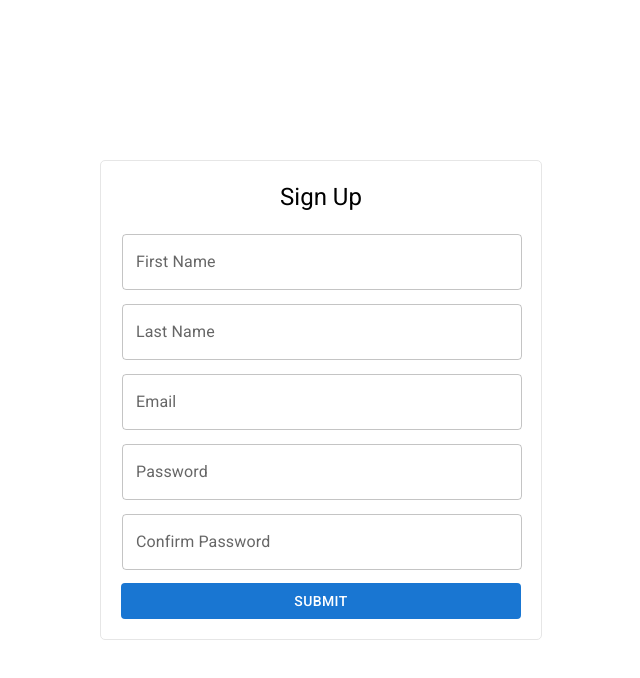
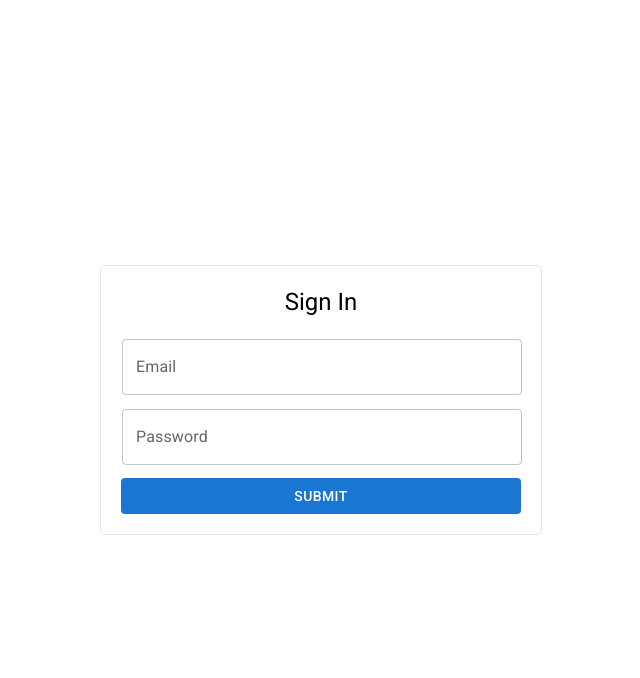
Before and after one commit to minhajulalamcse/react-aws-cognito, a React (Create React App) app: page /signin in a window 1280 px wide. Shown: the top 678 px of the page, without its empty margins (319-959 px from the left). Built offline with nearby package versions, Linux system fonts and the light colour scheme.

Commit message:
feat: add sign in page and form

```diff
--- a/src/App.tsx
+++ b/src/App.tsx
@@ -1,7 +1,13 @@
-import SignUpPage from "./pages/SignUpPage";
+import { Route, Routes } from "react-router-dom";
+import { SignInPage, SignUpPage } from "./pages";
 
 function App() {
-    return <SignUpPage />;
+    return (
+        <Routes>
+            <Route path="/signup" element={<SignUpPage />} />
+            <Route path="/signin" element={<SignInPage />} />
+        </Routes>
+    );
 }
 
 export default App;
--- /dev/null
+++ b/src/components/forms/SignInForm.tsx
@@ -0,0 +1,81 @@
+import { Button, TextField, Typography } from "@mui/material";
+import { Formik, Form, FormikHelpers } from "formik";
+import * as yup from "yup";
+import { ISignInFormValues } from "../../interfaces/ISignInFormValues";
+import FormWrapper from "../common/FormWrapper";
+
+const SignInForm = () => {
+    const initialValues: ISignInFormValues = {
+        email: "",
+        password: "",
+    };
+
+    const validationSchema = yup.object().shape({
+        email: yup.string().email("Invalid email").required("Required"),
+        password: yup.string().required("Required"),
+    });
+
+    const onSubmit = (values: ISignInFormValues, actions: FormikHelpers<ISignInFormValues>) => {
+        console.log(values);
+    };
+    return (
+        <FormWrapper>
+            <Typography variant="h5" mb={1} textAlign="center">
+                Sign In
+            </Typography>
+            <Formik initialValues={initialValues} validationSchema={validationSchema} onSubmit={onSubmit}>
+                {(formik) => {
+                    return (
+                        <Form>
+                            <TextField
+                                label="Email"
+                                size="medium"
+                                name="email"
+                                sx={{
+                                    border: "1px solid #FFF",
+                                    borderRadius: 1,
+                                    width: "100%",
+                                    mt: "12px",
+                                }}
+                                autoComplete="off"
+                                type="text"
+                                placeholder="First Name"
+                                value={formik.values.email}
+                                onChange={formik.handleChange}
+                                onBlur={formik.handleBlur}
+                                error={formik.touched.email && Boolean(formik.errors.email)}
+                                helperText={formik.touched.email && formik.errors.email}
+                            />
+
+                            <TextField
+                                label="Password"
+                                size="medium"
+                                name="password"
+                                sx={{
+                                    border: "1px solid #FFF",
+                                    borderRadius: 1,
+                                    width: "100%",
+                                    mt: "12px",
+                                }}
+                                autoComplete="off"
+                                type="password"
+                                placeholder="Password"
+                                value={formik.values.password}
+                                onChange={formik.handleChange}
+                                onBlur={formik.handleBlur}
+                                error={formik.touched.password && Boolean(formik.errors.password)}
+                                helperText={formik.touched.password && formik.errors.password}
+                            />
+
+                            <Button type="submit" variant="contained" disableElevation fullWidth sx={{ mt: "12px" }}>
+                                Submit
+                            </Button>
+                        </Form>
+                    );
+                }}
+            </Formik>
+        </FormWrapper>
+    );
+};
+
+export default SignInForm;
--- a/src/components/index.tsx
+++ b/src/components/index.tsx
@@ -1,3 +1,4 @@
 export { default as SignUpForm } from "./forms/SignUpForm";
+export { default as SignInForm } from "./forms/SignInForm";
 export { default as FormWrapper } from "./common/FormWrapper";
 export { default as PageWrapper } from "./common/PageWrapper";
--- a/src/index.tsx
+++ b/src/index.tsx
@@ -2,10 +2,13 @@ import React from "react";
 import ReactDOM from "react-dom/client";
 import "./index.css";
 import App from "./App";
+import { BrowserRouter } from "react-router-dom";
 
 const root = ReactDOM.createRoot(document.getElementById("root") as HTMLElement);
 root.render(
     <React.StrictMode>
-        <App />
+        <BrowserRouter>
+            <App />
+        </BrowserRouter>
     </React.StrictMode>
 );
--- /dev/null
+++ b/src/interfaces/ISignInFormValues.ts
@@ -0,0 +1,4 @@
+export interface ISignInFormValues {
+    email: string;
+    password: string;
+}
--- /dev/null
+++ b/src/pages/SignInPage.tsx
@@ -0,0 +1,11 @@
+import { PageWrapper, SignInForm } from "../components";
+
+const SignInPage = () => {
+    return (
+        <PageWrapper>
+            <SignInForm />
+        </PageWrapper>
+    );
+};
+
+export default SignInPage;
--- a/src/pages/SignUpPage.tsx
+++ b/src/pages/SignUpPage.tsx
@@ -1,4 +1,3 @@
-import { Box } from "@mui/material";
 import { PageWrapper, SignUpForm } from "../components";
 
 const SignUpPage = () => {
--- /dev/null
+++ b/src/pages/index.tsx
@@ -0,0 +1,2 @@
+export { default as SignInPage } from "./SignInPage";
+export { default as SignUpPage } from "./SignUpPage";
```
